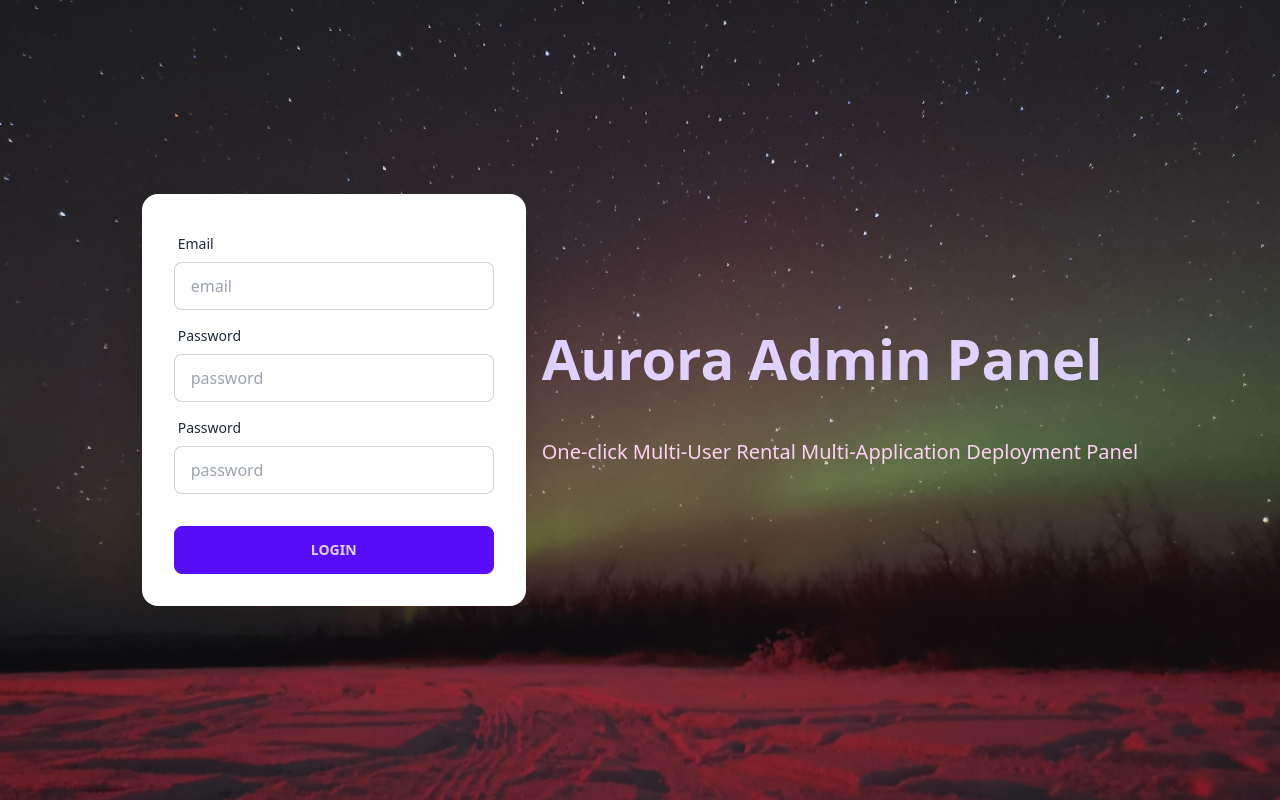
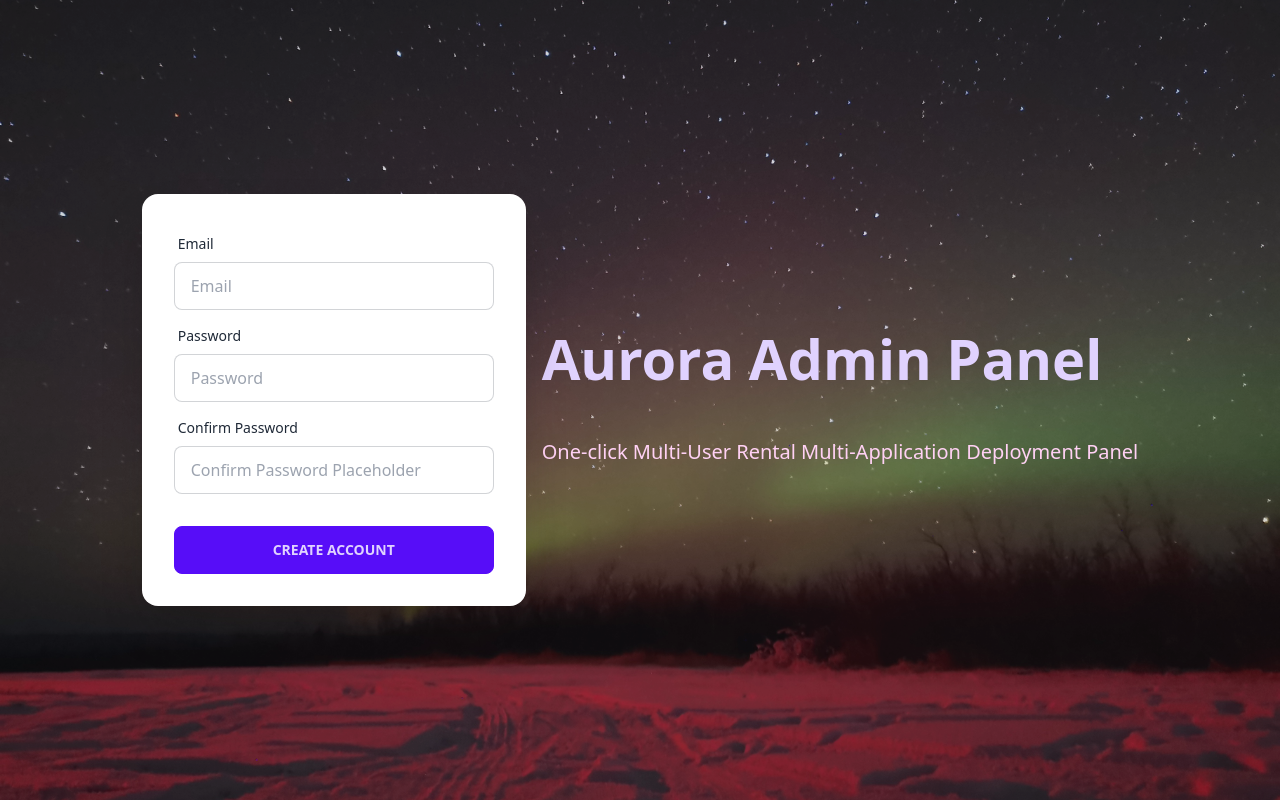
Before and after one commit to Aurora-Admin-Panel/frontend, a React (Vite) app: page /create-account in a window 1280 px wide. Built offline with nearby package versions, Linux system fonts and the light colour scheme; what apollo-upload-client would draw is missing.

Commit message:
jotai login page WIP

```diff
--- a/public/locales/en/translation.json
+++ b/public/locales/en/translation.json
@@ -17,6 +17,16 @@
     "EN": "EN",
     "中文": "中文",
 
+    "Email": "Email",
+    "Email Placeholder": "Email",
+    "Password": "Password",
+    "Password Placeholder": "Password",
+    "Confirm Password": "Confirm Password",
+    "Confirm Password Placeholder": "Confirm Password",
+    "Login": "Login",
+    "Logout": "Logout",
+    "Create Account": "Create Account",
+
     "User": "User",
     "Users List": "Users List",
     "Please enter an email address": "Please enter an email address",
@@ -31,7 +41,6 @@
     "Host": "Host",
     "Default as address": "Default as address",
     "Username": "Username",
-    "Password": "Password",
     "SSH Connection Info": "SSH Connection Info",
     "SSH Password": "SSH Password",
     "SSH Password not needed": "SSH Password not needed",
--- a/public/locales/zh/translation.json
+++ b/public/locales/zh/translation.json
@@ -17,6 +17,15 @@
     "EN": "EN",
     "中文": "中文",
 
+    "Email": "邮箱",
+    "Email Placeholder": "邮箱",
+    "Password": "密码",
+    "Password Placeholder": "密码",
+    "Confirm Password": "确认密码",
+    "Login": "登录",
+    "Logout": "退出",
+    "Create Account": "创建账号",
+
     "User": "用户",
     "Users List": "用户列表",
     "Please enter an email address": "请输入邮箱地址",
@@ -31,7 +40,6 @@
     "Host": "主机",
     "Default as address": "默认为服务器地址",
     "Username": "用户名",
-    "Password": "密码",
     "SSH Connection Info": "SSH连接信息",
     "SSH Password": "SSH密码",
     "SSH password not needed": "不需要SSH密码",
--- /dev/null
+++ b/src/atoms/auth.js
@@ -0,0 +1,30 @@
+import decodeJwt from "jwt-decode";
+import { useReducerAtom, atomWithStorage } from 'jotai/utils'
+
+const authReducer = (prev, action) => {
+    if (action.type === 'login') {
+        const decodedToken = decodeJwt(action.payload["access_token"]);
+        // TODO: Maybe throw error here
+        console.log(decodedToken)
+        return {
+            token: action.payload["access_token"],
+            permissions: decodedToken["permissions"]
+        }
+    } else if (action.type === 'logout') {
+        return {
+            token: '',
+            permissions: ''
+        }
+    } else {
+        throw new Error(`unhandled action type: ${action.type}`)
+    }
+}
+export const authAtom = atomWithStorage('auth', {
+    token: '',
+    permissions: '',
+})
+
+export const useAuthReducer = () => {
+    const [auth, dispatch] = useReducerAtom(authAtom, authReducer)
+    return [auth, dispatch]
+}
--- a/src/features/auth/EmailPasswordForm.jsx
+++ b/src/features/auth/EmailPasswordForm.jsx
@@ -1,14 +1,17 @@
 import React, { useState, useMemo } from "react";
 import { Link, Navigate } from "react-router-dom";
-import { useSelector, useDispatch } from "react-redux";
 import classNames from "classnames";
+import { useTranslation } from "react-i18next";
 
-import { login, signUp } from "../../store/reducers/auth";
+import { logIn, register } from "../../apis/auth";
+import { useAuthReducer } from "../../atoms/auth";
 import { validateEmail } from "../../utils/validators";
 
 const EmailPasswordForm = ({ create = false }) => {
-  const dispatch = useDispatch();
-  const token = useSelector((state) => state.auth.token);
+  const { t } = useTranslation();
+
+  const [auth, dispatch] = useAuthReducer()
+
   const [email, setEmail] = useState("");
   const [password, setPassword] = useState("");
   const [password2, setPassword2] = useState("");
@@ -26,26 +29,35 @@ const EmailPasswordForm = ({ create = false }) => {
   const inputStyle = (para, validPara) =>
     para.length > 0 ? (validPara() ? "input-success" : "input-error") : "";
 
-  const submitForm = (e) => {
+  const submitForm = async (e) => {
     e.preventDefault();
     if (!(email.length > 0) || !(password.length > 0)) {
       // TODO: set modal or error message.
       throw new Error("Email or password was not provided");
     }
-    if (create) dispatch(signUp({ email, password }));
-    else dispatch(login({ email, password }));
+    try {
+      let response;
+      if (create) {
+        response = await register({ username: email, password: password });
+      } else {
+        response = await logIn({ username: email, password: password });
+      }
+      dispatch({ type: "login", payload: response.data })
+    } catch (error) {
+      console.log(error)
+    }
   };
 
   return (
     <div className="card w-full max-w-sm flex-shrink-0 bg-base-100 shadow-2xl">
-      <div className="card-body">
+      <form className="card-body" onSubmit={submitForm}>
         <div className="form-control">
           <label className="label">
-            <span className="label-text">Email</span>
+            <span className="label-text">{t("Email")}</span>
           </label>
           <input
             type="email"
-            placeholder="email"
+            placeholder={t("Email Placeholder")}
             value={email}
             onChange={(e) => setEmail(e.target.value)}
             className={classNames(
@@ -57,11 +69,11 @@ const EmailPasswordForm = ({ create = false }) => {
         </div>
         <div className="form-control">
           <label className="label">
-            <span className="label-text">Password</span>
+            <span className="label-text">{t("Password")}</span>
           </label>
           <input
             type="password"
-            placeholder="password"
+            placeholder={t("Password Placeholder")}
             value={password}
             onChange={(e) => setPassword(e.target.value)}
             className={classNames(
@@ -74,11 +86,11 @@ const EmailPasswordForm = ({ create = false }) => {
         {create ? (
           <div className="form-control">
             <label className="label">
-              <span className="label-text">Password</span>
+              <span className="label-text">{t("Confirm Password")}</span>
             </label>
             <input
               type="password"
-              placeholder="password"
+              placeholder="Confirm Password Placeholder"
               value={password2}
               onChange={(e) => setPassword2(e.target.value)}
               className={classNames(
@@ -91,14 +103,14 @@ const EmailPasswordForm = ({ create = false }) => {
         ) : null}
         <div className="form-control mt-6">
           <button
-            className={`btn btn-primary ${
-              !validEmail() || !validPassword() || !validPassword2()
+            className={`btn btn-primary ${!validEmail() || !validPassword() || !validPassword2()
                 ? "btn-disabled"
                 : ""
-            }`}
+              }`}
+            type="submit"
             onClick={submitForm}
           >
-            Login
+            {create ? t("Create Account") : t("Login")}
           </button>
           {!create ? (
             <label className="label">
@@ -111,7 +123,7 @@ const EmailPasswordForm = ({ create = false }) => {
             </label>
           ) : null}
         </div>
-      </div>
+      </form>
     </div>
   );
 };
```
